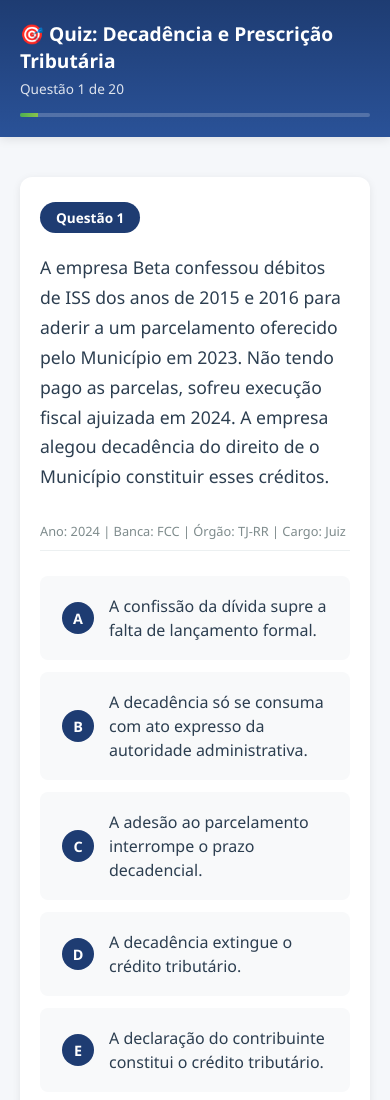
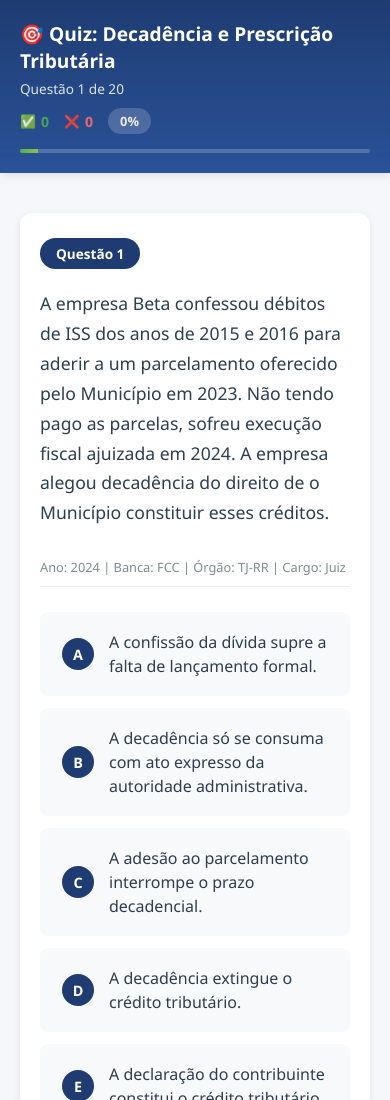
Before and after one commit to G1106ssa/Acelerador-Fiscal, a plain HTML site: page 20questoesExtincao.html in a window 390 px wide. Shown: the top 1100 px of the page. Drawn offline with Linux system fonts and the light colour scheme.

Commit message:
Add files via upload

```diff
--- a/20questoesExtincao.html
+++ b/20questoesExtincao.html
@@ -35,9 +35,52 @@
             font-weight: 600;
         }
 
+        .quiz-header-info {
+            display: flex;
+            justify-content: space-between;
+            align-items: center;
+            margin-bottom: 5px;
+            gap: 20px;
+        }
+
         .quiz-header p {
             opacity: 0.85;
             font-size: 0.85em;
+            margin: 0;
+        }
+
+        .quiz-stats {
+            display: flex;
+            gap: 20px;
+            align-items: center;
+            opacity: 0.9;
+        }
+
+        .stat-item {
+            display: flex;
+            align-items: center;
+            gap: 5px;
+            font-size: 0.85em;
+        }
+
+        .stat-value {
+            font-weight: 700;
+            font-size: 1.1em;
+        }
+
+        .stat-correct {
+            color: #4CAF50;
+        }
+
+        .stat-wrong {
+            color: #ff6b6b;
+        }
+
+        .stat-percentage {
+            background: rgba(255, 255, 255, 0.2);
+            padding: 4px 12px;
+            border-radius: 15px;
+            font-weight: 700;
         }
 
         .quiz-progress {
@@ -266,6 +309,20 @@
                 font-size: 1.2em;
             }
 
+            .quiz-header-info {
+                flex-direction: column;
+                gap: 10px;
+                align-items: flex-start;
+            }
+
+            .quiz-stats {
+                gap: 15px;
+            }
+
+            .stat-item {
+                font-size: 0.8em;
+            }
+
             .question-card {
                 padding: 25px 20px;
             }
@@ -285,7 +342,20 @@
     <!-- Header -->
     <div class="quiz-header">
         <h1>🎯 Quiz: Decadência e Prescrição Tributária</h1>
-        <p id="questionCounter">Questão 1 de 20</p>
+        <div class="quiz-header-info">
+            <p id="questionCounter">Questão 1 de 20</p>
+            <div class="quiz-stats">
+                <div class="stat-item">
+                    <span>✅</span>
+                    <span class="stat-value stat-correct" id="correctCount">0</span>
+                </div>
+                <div class="stat-item">
+                    <span>❌</span>
+                    <span class="stat-value stat-wrong" id="wrongCount">0</span>
+                </div>
+                <div class="stat-item stat-percentage" id="percentageDisplay">0%</div>
+            </div>
+        </div>
         <div class="quiz-progress">
             <div class="quiz-progress-bar" id="progressBar" style="width: 5%"></div>
         </div>
@@ -557,6 +627,7 @@
 
         let currentQuestion = 0;
         let score = 0;
+        let wrongAnswers = 0;
         let answered = [];
 
         function loadQuestion() {
@@ -607,10 +678,12 @@
                 const letters = ['A', 'B', 'C', 'D', 'E'];
                 feedback.className = 'feedback show error';
                 feedback.innerHTML = `❌ Resposta Incorreta! A resposta correta é a alternativa ${letters[question.correct]}.`;
+                wrongAnswers++;
             }
 
             answered[currentQuestion] = true;
             updateButtons();
+            updateStats();
         }
 
         function nextQuestion() {
@@ -633,6 +706,15 @@
             const progress = ((currentQuestion + 1) / questions.length) * 100;
             document.getElementById('progressBar').style.width = progress + '%';
             document.getElementById('questionCounter').textContent = `Questão ${currentQuestion + 1} de ${questions.length}`;
+        }
+
+        function updateStats() {
+            const totalAnswered = score + wrongAnswers;
+            const percentage = totalAnswered > 0 ? Math.round((score / totalAnswered) * 100) : 0;
+
+            document.getElementById('correctCount').textContent = score;
+            document.getElementById('wrongCount').textContent = wrongAnswers;
+            document.getElementById('percentageDisplay').textContent = percentage + '%';
         }
 
         function updateButtons() {
@@ -674,8 +756,10 @@
         function restartQuiz() {
             currentQuestion = 0;
             score = 0;
+            wrongAnswers = 0;
             answered = [];
             document.querySelector('.quiz-controls').style.display = 'flex';
+            updateStats();
             loadQuestion();
         }
 
```
